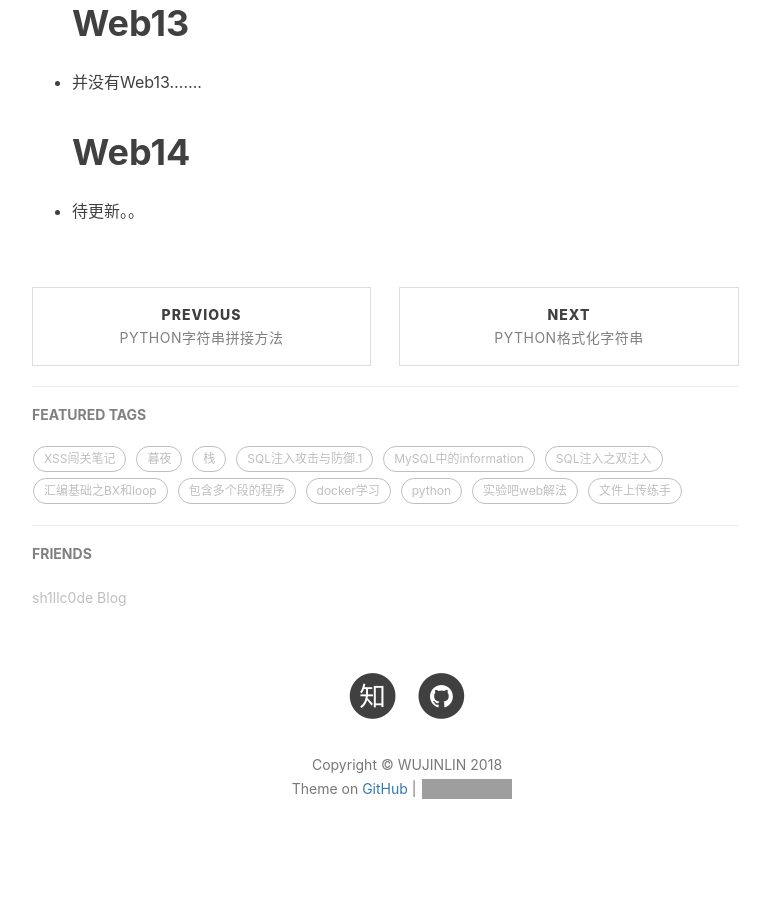
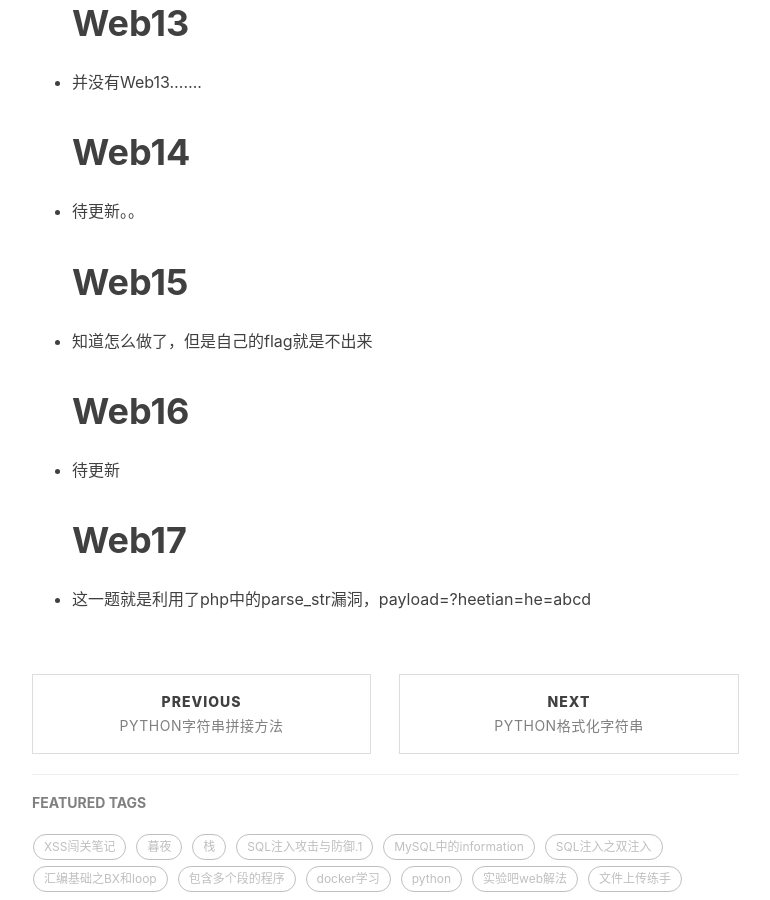
Before and after one commit to Silentsoul04/WUHUIJUNG.github.io, a Jekyll site: the page built from _posts/2018-08-13-实验吧题目做法.md, in a window 1280 px wide and 900 px high, scrolled down 4796 px. Shown: the whole window, without its empty margins (233-1003 px from the left). Built offline with Jekyll 4.4.1, drawn with Linux system fonts in a browser that asks for light colours; nearby versions of some CDN libraries; comment, search, counter and statistics services are not loaded; grey boxes are pictures that could not be loaded.

Commit message:
Update 2018-08-13-实验吧题目做法.md

```diff
--- a/_posts/2018-08-13-实验吧题目做法.md
+++ b/_posts/2018-08-13-实验吧题目做法.md
@@ -132,3 +132,9 @@ else{
  * 并没有Web13.......
 # Web14 #
  - 待更新。。
+# Web15 #
+ - 知道怎么做了，但是自己的flag就是不出来
+# Web16 #
+ - 待更新
+# Web17 #
+ - 这一题就是利用了php中的parse_str漏洞，payload=?heetian=he=abcd
```
